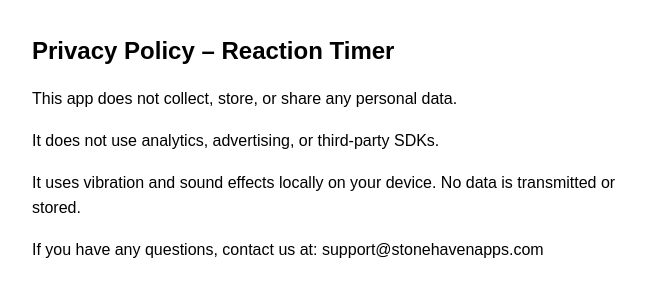
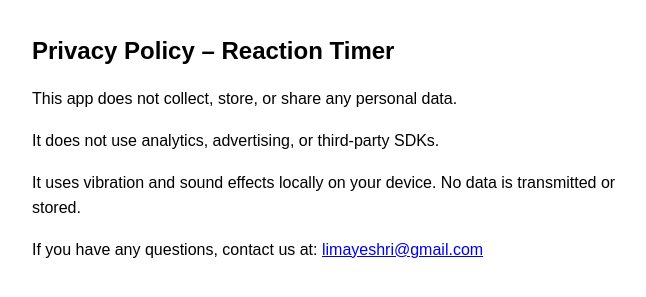
Before and after one commit to shripadl/stonehaven-privacy, a plain HTML site: page docs/reaction-timer.html in a window 1280 px wide. Shown: the whole page, without its empty margins (308-954 px from the left). Drawn offline with Linux system fonts and the light colour scheme.

Commit message:
Update reaction-timer.html

```diff
--- a/docs/reaction-timer.html
+++ b/docs/reaction-timer.html
@@ -23,6 +23,6 @@
   <p>This app does not collect, store, or share any personal data.</p>
   <p>It does not use analytics, advertising, or third-party SDKs.</p>
   <p>It uses vibration and sound effects locally on your device. No data is transmitted or stored.</p>
-  <p>If you have any questions, contact us at: support@stonehavenapps.com</p>
+  <p>If you have any questions, contact us at: <a href="mailto:limayeshri@gmail.com">limayeshri@gmail.com</a></p>
 </body>
 </html>
```
